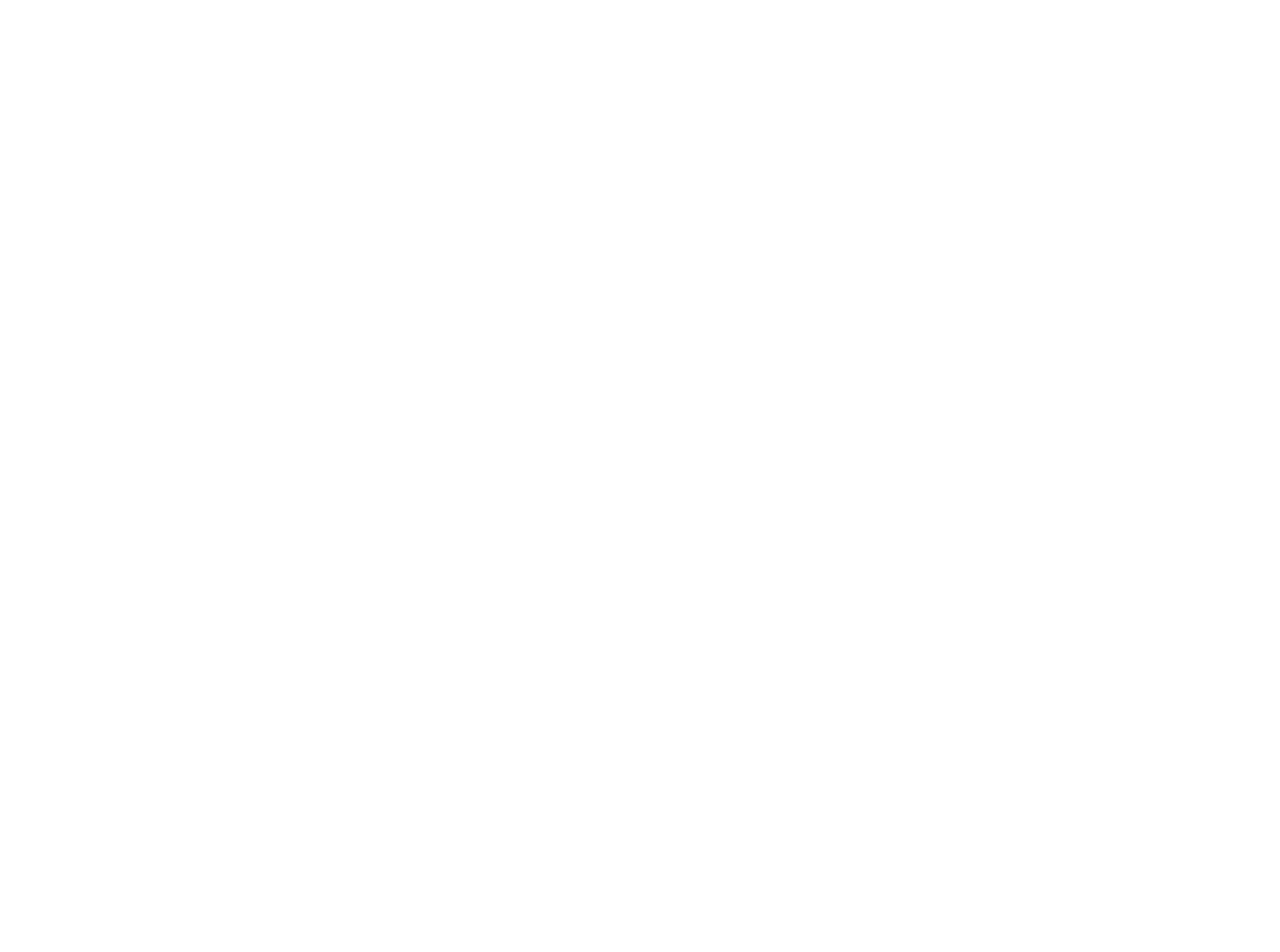
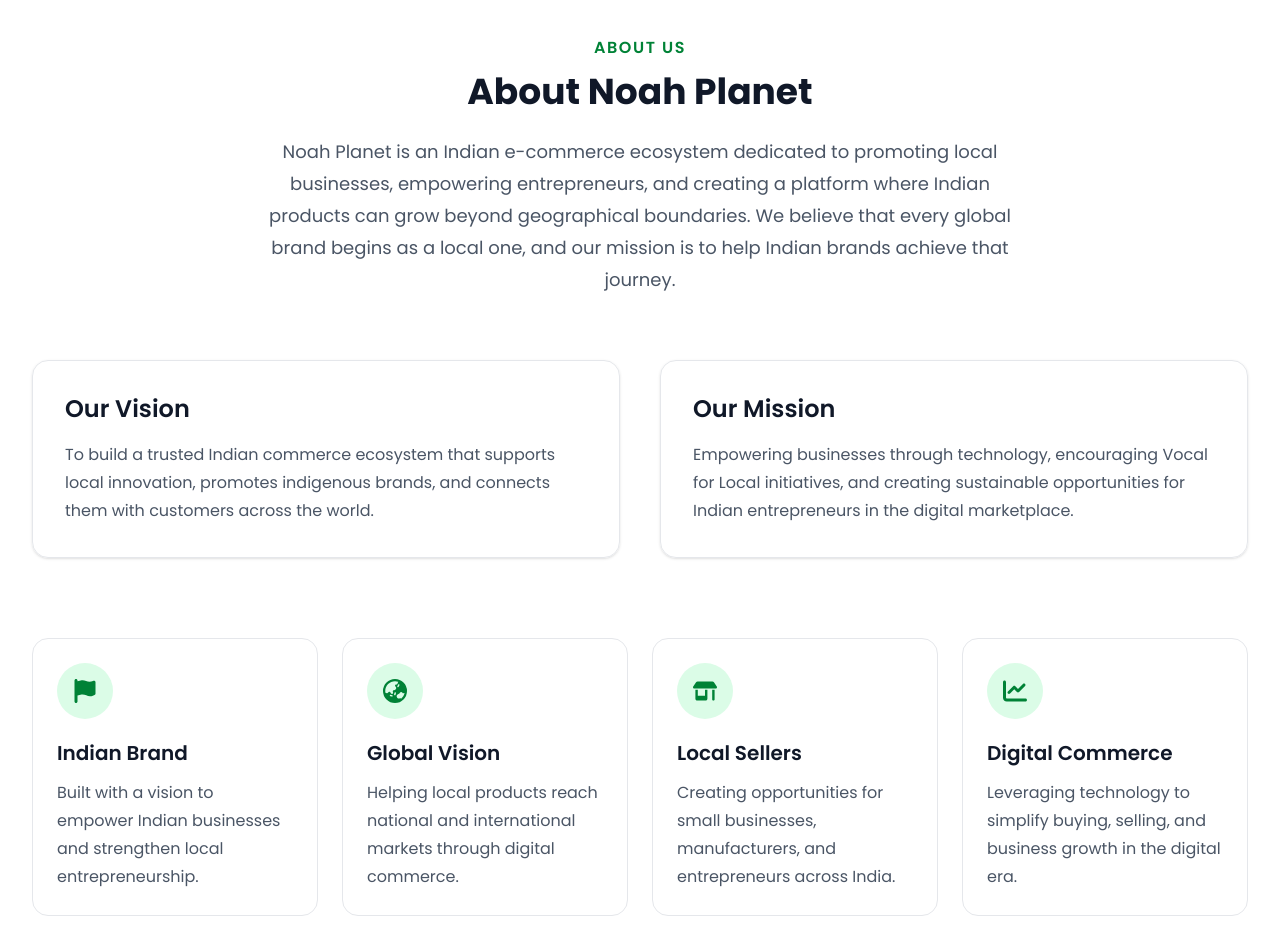
Before and after one commit to palchhinparihar/NoahPlanet, a React (Vite) app: page / in a window 1280 px wide. Shown: the part 860-1812 px from the top of the page. Before the commit the page ends 824 px from the top, so only its background shows below. Built offline with nearby package versions, Linux system fonts and the light colour scheme.

Commit message:
feat: add about page

```diff
--- a/src/components/Main.jsx
+++ b/src/components/Main.jsx
@@ -1,9 +1,13 @@
 import React from 'react';
 import Home from './main/Home';
+import About from './main/About';
 
 const Main = () => {
   return (
-    <Home />
+    <>
+      <Home />
+      <About />
+    </>
   )
 }
 
--- /dev/null
+++ b/src/components/main/About.jsx
@@ -0,0 +1,111 @@
+import {
+  FaEarthAsia,
+  FaShop,
+  FaChartLine,
+  FaFlag,
+} from "react-icons/fa6";
+
+const features = [
+  {
+    icon: <FaFlag className="text-2xl text-green-700" />,
+    title: "Indian Brand",
+    description:
+      "Built with a vision to empower Indian businesses and strengthen local entrepreneurship.",
+  },
+  {
+    icon: <FaEarthAsia className="text-2xl text-green-700" />,
+    title: "Global Vision",
+    description:
+      "Helping local products reach national and international markets through digital commerce.",
+  },
+  {
+    icon: <FaShop className="text-2xl text-green-700" />,
+    title: "Local Sellers",
+    description:
+      "Creating opportunities for small businesses, manufacturers, and entrepreneurs across India.",
+  },
+  {
+    icon: <FaChartLine className="text-2xl text-green-700" />,
+    title: "Digital Commerce",
+    description:
+      "Leveraging technology to simplify buying, selling, and business growth in the digital era.",
+  },
+];
+
+const About = () => {
+  return (
+    <section id="about" className="py-24 bg-white">
+      <div className="max-w-7xl mx-auto px-6 lg:px-8">
+        {/* Section Header */}
+        <div className="text-center max-w-3xl mx-auto">
+          <p className="text-green-700 font-semibold uppercase tracking-widest">
+            About Us
+          </p>
+
+          <h2 className="mt-3 text-4xl font-bold text-gray-900">
+            About Noah Planet
+          </h2>
+
+          <p className="mt-6 text-lg text-gray-600 leading-8">
+            Noah Planet is an Indian e-commerce ecosystem dedicated to promoting
+            local businesses, empowering entrepreneurs, and creating a platform
+            where Indian products can grow beyond geographical boundaries. We
+            believe that every global brand begins as a local one, and our
+            mission is to help Indian brands achieve that journey.
+          </p>
+        </div>
+
+        {/* Vision & Mission */}
+        <div className="mt-16 grid lg:grid-cols-2 gap-10">
+          <div className="rounded-2xl border border-gray-200 p-8 shadow-sm hover:shadow-lg transition">
+            <h3 className="text-2xl font-semibold text-gray-900">
+              Our Vision
+            </h3>
+
+            <p className="mt-4 text-gray-600 leading-7">
+              To build a trusted Indian commerce ecosystem that supports local
+              innovation, promotes indigenous brands, and connects them with
+              customers across the world.
+            </p>
+          </div>
+
+          <div className="rounded-2xl border border-gray-200 p-8 shadow-sm hover:shadow-lg transition">
+            <h3 className="text-2xl font-semibold text-gray-900">
+              Our Mission
+            </h3>
+
+            <p className="mt-4 text-gray-600 leading-7">
+              Empowering businesses through technology, encouraging Vocal for
+              Local initiatives, and creating sustainable opportunities for
+              Indian entrepreneurs in the digital marketplace.
+            </p>
+          </div>
+        </div>
+
+        {/* Features */}
+        <div className="mt-20 grid sm:grid-cols-2 lg:grid-cols-4 gap-6">
+          {features.map((feature, index) => (
+            <div
+              key={index}
+              className="rounded-2xl border border-gray-200 p-6 hover:border-green-600 hover:shadow-lg transition-all"
+            >
+              <div className="w-14 h-14 rounded-full bg-green-100 flex items-center justify-center">
+                {feature.icon}
+              </div>
+
+              <h3 className="mt-5 text-xl font-semibold text-gray-900">
+                {feature.title}
+              </h3>
+
+              <p className="mt-3 text-gray-600 leading-7">
+                {feature.description}
+              </p>
+            </div>
+          ))}
+        </div>
+      </div>
+    </section>
+  );
+};
+
+export default About;
```
